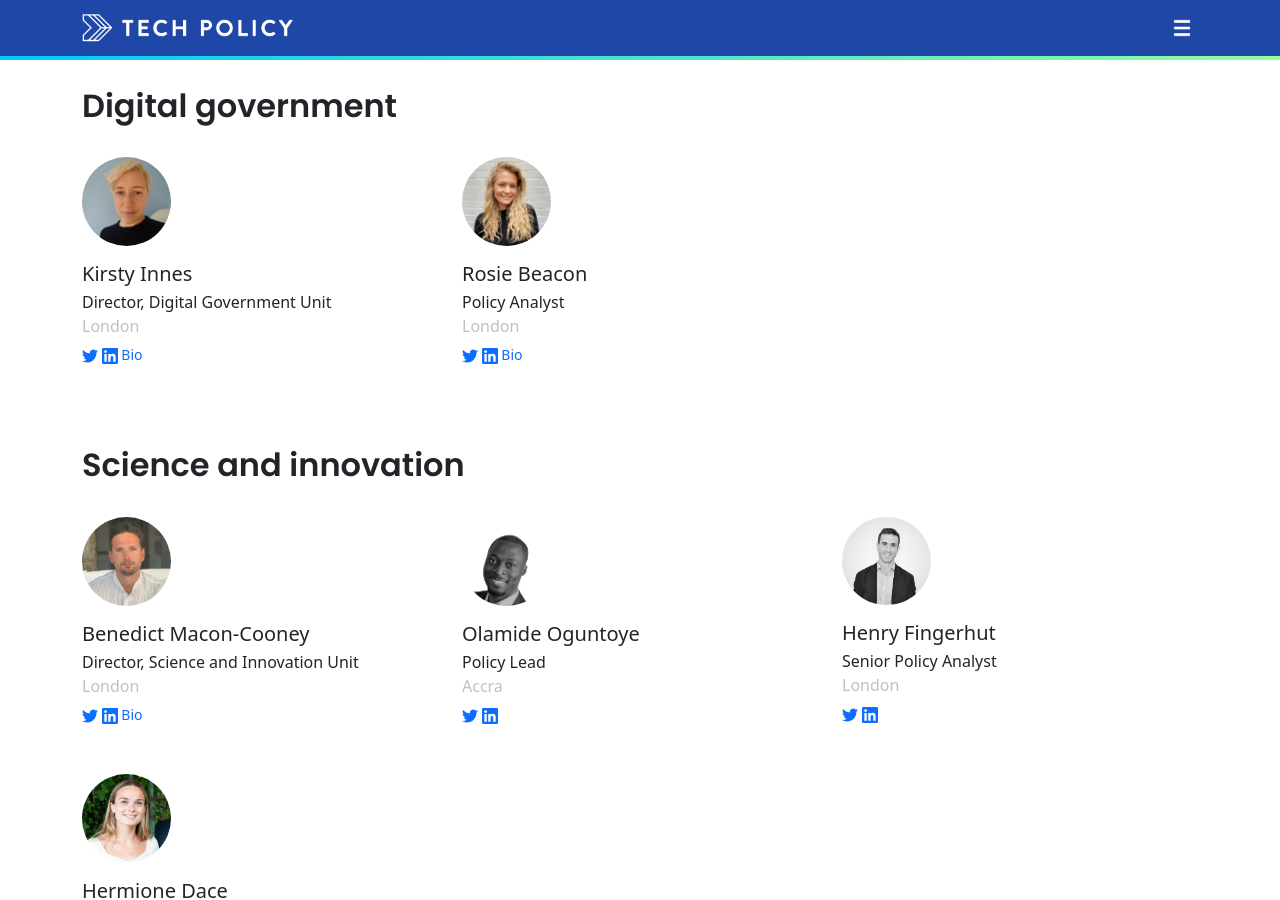
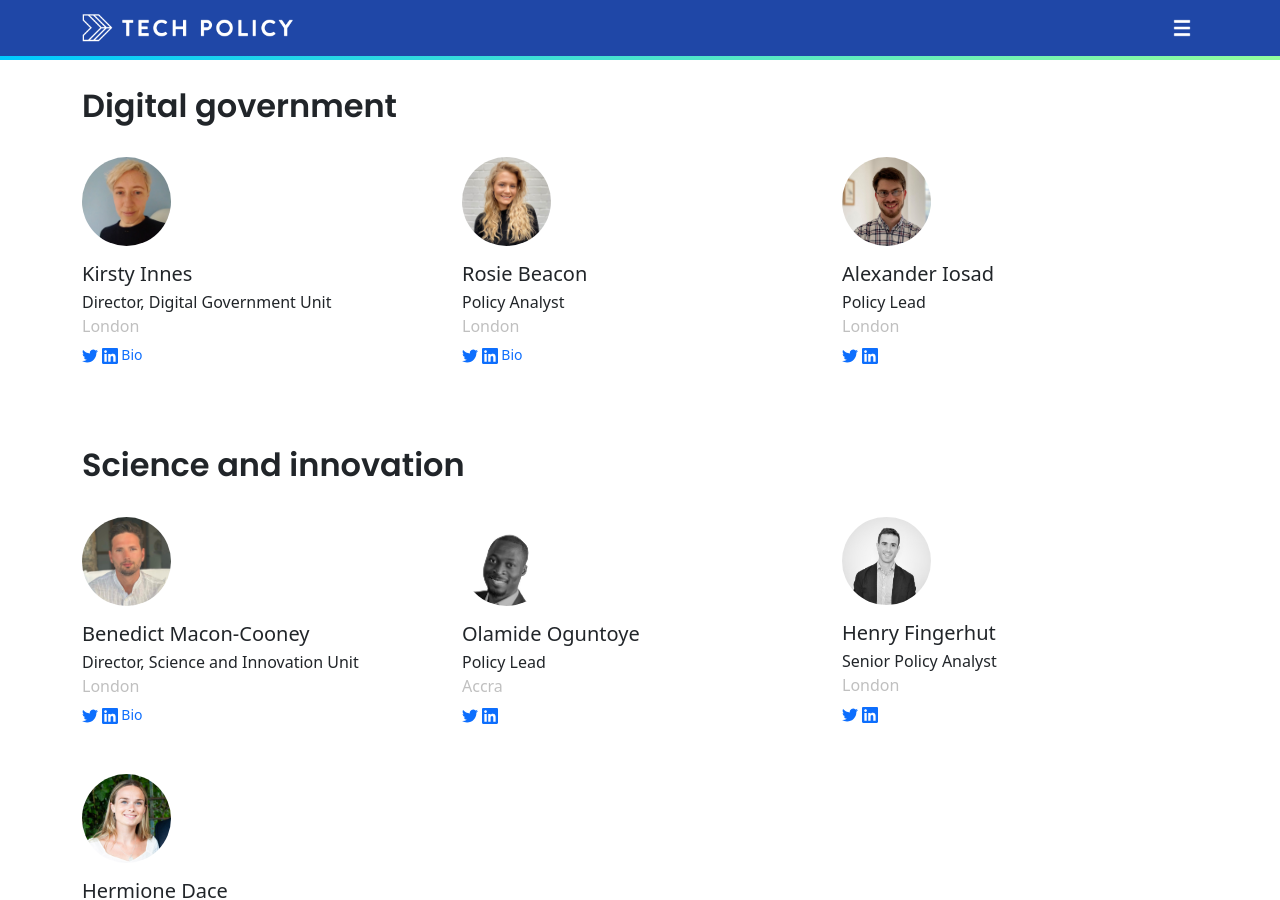
Before and after one commit to techpolicyio/techpolicyio.github.io, a Jekyll site: the page built from pages/people.md, in a window 1280 px wide and 900 px high, scrolled down 1064 px. Built offline with Jekyll 4.4.1, drawn with Linux system fonts in a browser that asks for light colours.

Commit message:
Update team.yml

```diff
--- a/_data/team.yml
+++ b/_data/team.yml
@@ -54,6 +54,14 @@
   tbi: rosie-beacon
   tw: BeaconRosie
   li: rosie-beacon-033470112
+- name: Alexander Iosad
+  title: Policy Lead
+  unit: dgu
+  geo: London
+  img: alexander.jpg
+  tbi:
+  tw: simplescholar
+  li: aiosad
 - name: Benedict Macon-Cooney
   title: Director, Science and Innovation Unit
   unit: siu
```
